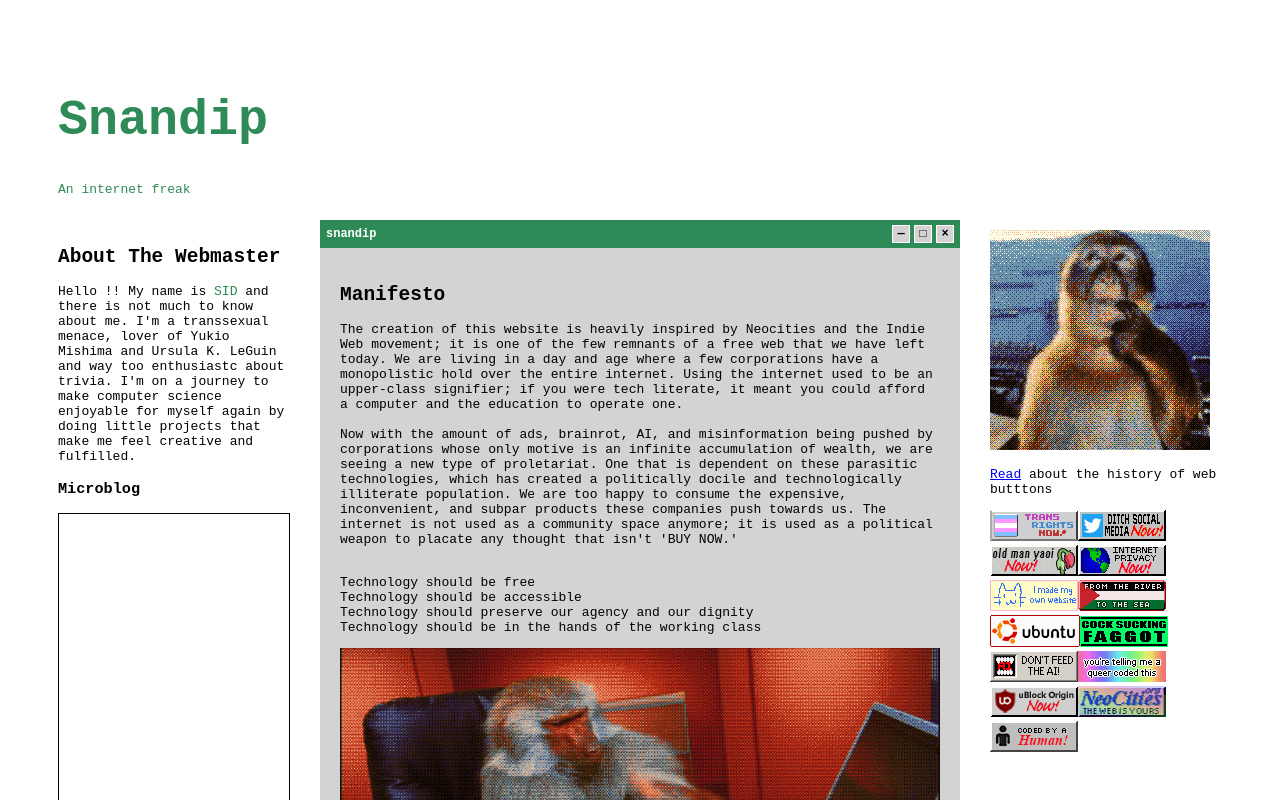
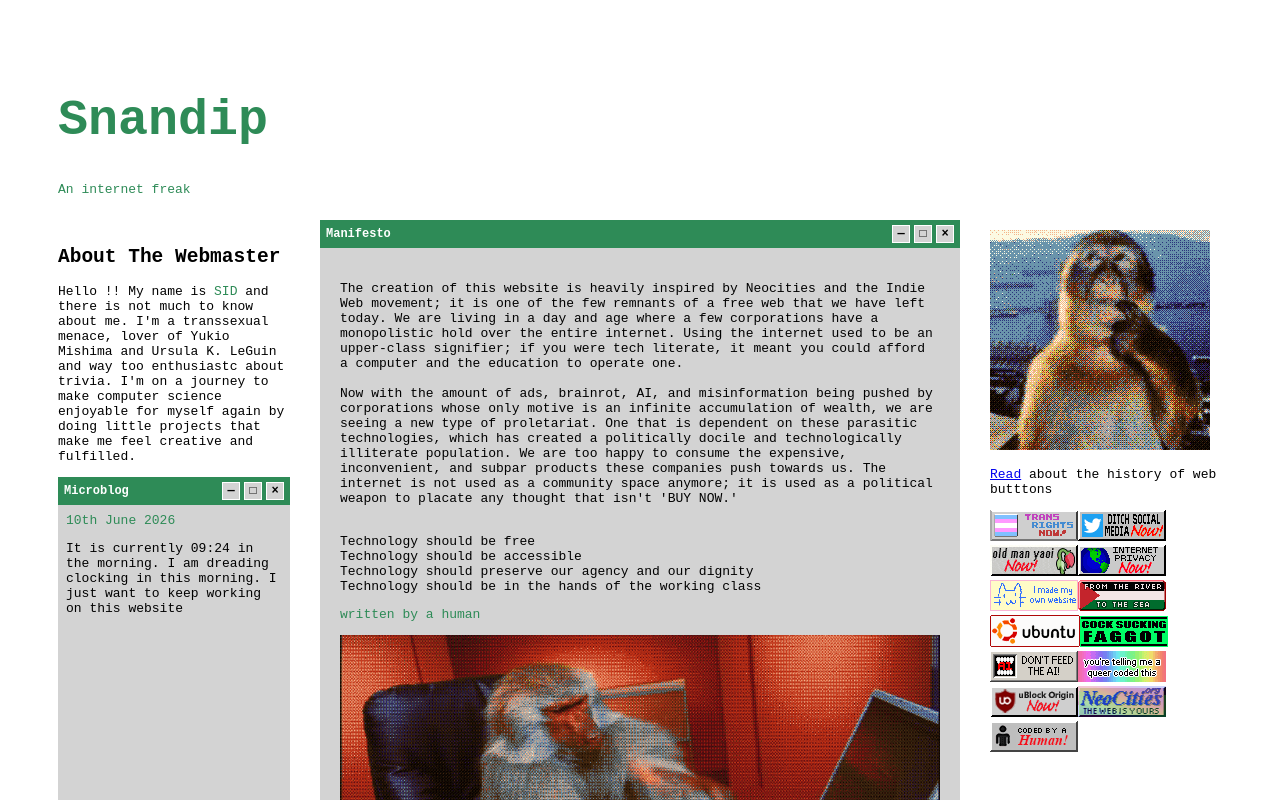
Before and after one commit to snandip9/portfolio-website, an Angular app: page /aboutme in a window 1280 px wide. Shown: the top 800 px of the page. Built offline with nearby package versions, Linux system fonts and the light colour scheme.

Commit message:
figured out microblog

```diff
--- /dev/null
+++ b/public/microblog.html
@@ -0,0 +1,22 @@
+<style>
+
+.dates{
+	font-family: monospace;
+	color: seagreen;
+}
+
+p{
+	font-family: monospace;
+}
+
+body{
+	background-color: lightgray;
+}
+
+
+</style>
+
+
+
+<p class="dates">10th June 2026</p>
+<p>It is currently 09:24 in the morning. I am dreading clocking in this morning. I just want to keep working on this website</p>
--- a/src/app/aboutme/aboutme.html
+++ b/src/app/aboutme/aboutme.html
@@ -19,15 +19,22 @@
   <div class="side">
     <h2>About The Webmaster</h2>
     <p>Hello !! My name is <span style="color: seagreen;">SID</span> and there is not much to know about me. I'm a transsexual menace, lover of Yukio Mishima and Ursula K. LeGuin and way too enthusiastc about trivia. I'm on a journey to make computer science enjoyable for myself again by doing little projects that make me feel creative and fulfilled.</p>
-    <h3>Microblog</h3>
-    <iframe src="" width="100%" height="300" style="border:1px solid black;"> </iframe>
-    <div class="fakeimg" style="height:60px;">Image</div><br>
-    <div class="fakeimg" style="height:60px;">Image</div><br>
-    <div class="fakeimg" style="height:60px;">Image</div>
+
+    <div class='microblog'>
+    <div class="title-bar">
+    <div class="title-text">Microblog</div>
+    <div class="window-controls">
+      <span>—</span>
+      <span>□</span>
+      <span>×</span>
+    </div>
+  </div>
+    <iframe class='microblog-body'src="/microblog.html" width="100%" height="300" style="border:0px;"> </iframe>
+  </div>
   </div>
   <div class="main">
     <div class="title-bar">
-    <div class="title-text">snandip</div>
+    <div class="title-text">Manifesto</div>
     <div class="window-controls">
       <span>—</span>
       <span>□</span>
@@ -35,7 +42,6 @@
     </div>
   </div>
   <div class = "main-content">
-    <h2>Manifesto</h2>
     <p>The creation of this website is heavily inspired by Neocities and the Indie Web movement; it is one of the few remnants of a free web that we have left today. We are living in a day and age where a few corporations have a monopolistic hold over the entire internet. Using the internet used to be an upper-class signifier; if you were tech literate, it meant you could afford a computer and the education to operate one.
 
       <br><br>
@@ -50,7 +56,7 @@ Now with the amount of ads, brainrot, AI, and misinformation being pushed by cor
     Technology should be in the hands of the working class
     <br>
 
-    <p></p>
+    <p style="color: seagreen;">written by a human</p>
     <img class='monkeyimage' src='/monkey-on-laptop.png'>
   </div>
   </div>
--- a/src/app/home/home.html
+++ b/src/app/home/home.html
@@ -23,7 +23,6 @@
 
   <div class="window-body">
     <div class="window"></div>
-
 
     <div class="content">
       <b>Intro</b>
```
Also changed, not shown: src/app/aboutme/aboutme.ts (+5 -2 lines), src/app/app.routes.ts (+1 -7 lines).
